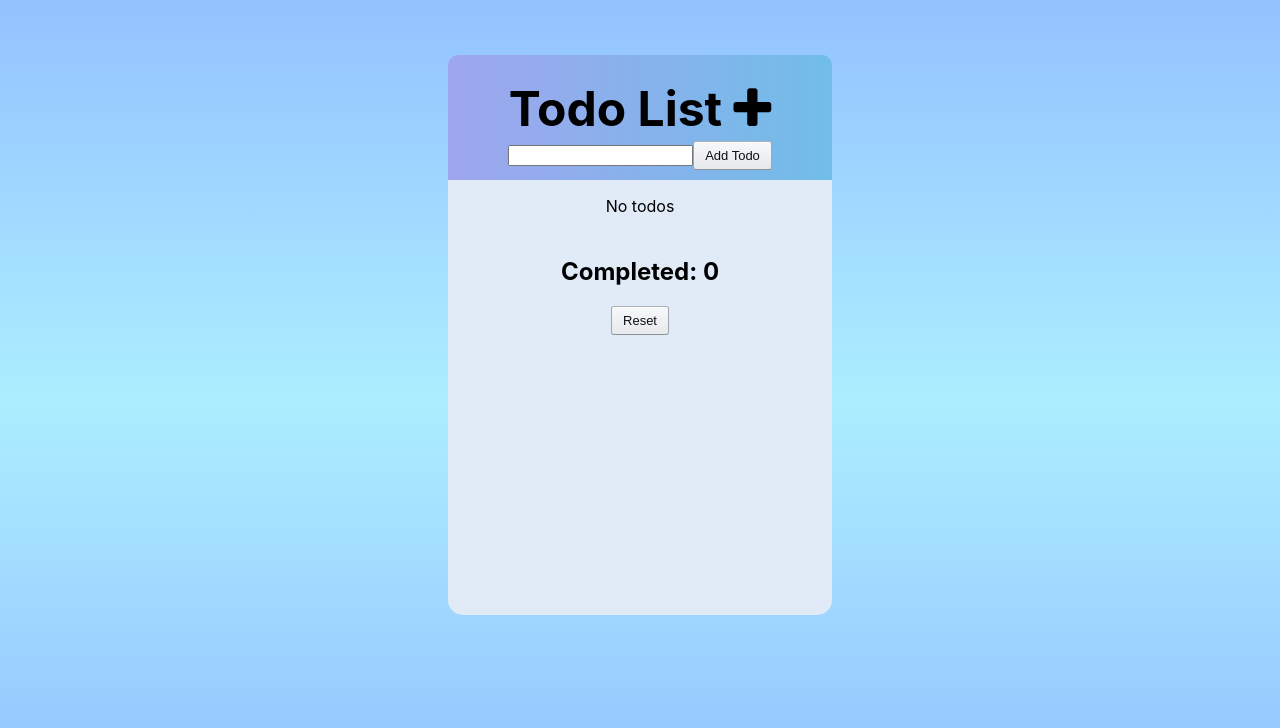
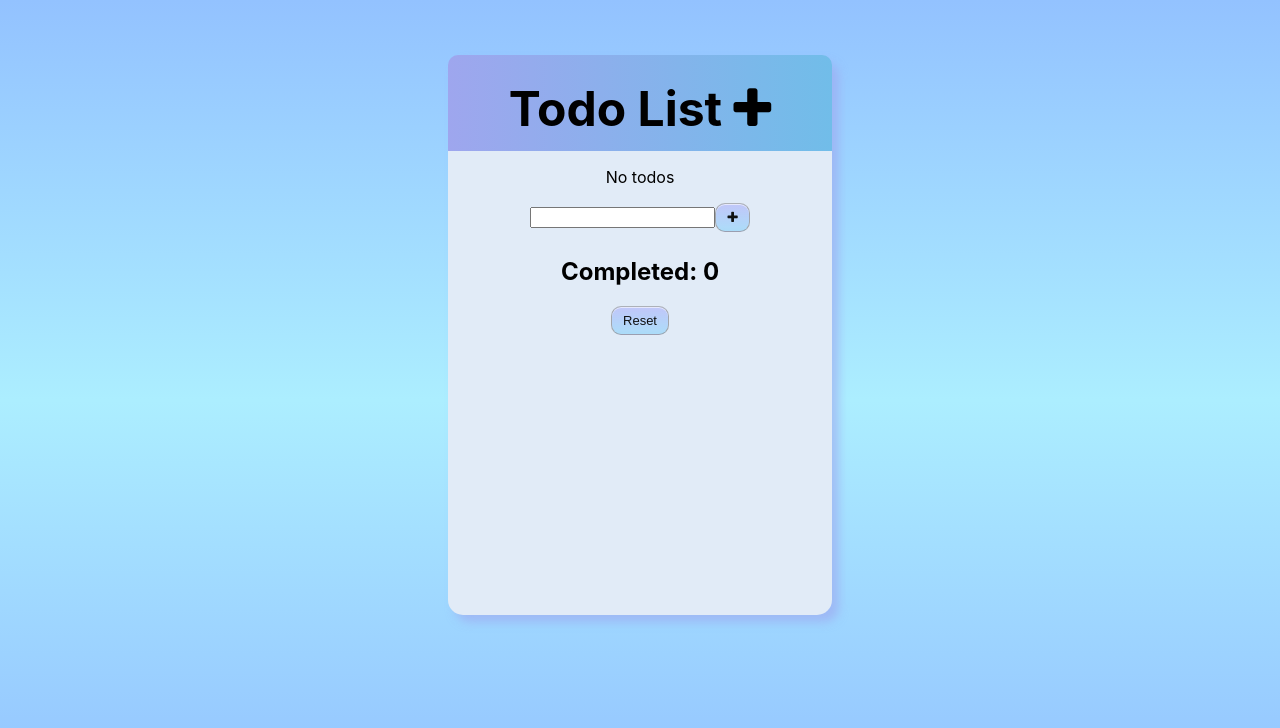
Before and after one commit to williamkemeny/todoList, a React (Create React App) app: page / in a window 1280 px wide. Shown: the top 728 px of the page. Built offline with nearby package versions, Linux system fonts and the light colour scheme.

Commit message:
Added animations to the buttons and changed some css

```diff
--- a/src/App.css
+++ b/src/App.css
@@ -3,7 +3,7 @@ ul {
   padding: 0;
 }
 li {
-  margin-top: 12px;
+  margin: 12px 0px 12px 0px;
 }
 
 .App {
@@ -14,6 +14,7 @@ li {
   align-items: center;
   margin: 55px 35vw 50px 35vw;
   border-radius: 15px;
+  box-shadow: 7px 7px 10px rgba(158, 166, 238, 0.603);
 }
 
 @media only screen and (max-width: 700px) {
@@ -42,13 +43,13 @@ li {
 
 .row {
   display: flex;
-  margin-left: 40%;
-  gap: 20px;
+  margin-left: 35%;
 }
 
 .row button {
-  margin-right: 10px;
+  margin-right: 55px;
   bottom: 0;
+  margin-left: auto;
 }
 
 .bottomOfApp {
@@ -58,11 +59,14 @@ li {
 }
 
 .button-1 {
-  background-image: linear-gradient(#f7f8fa, #e7e9ec);
-  border-color: #adb1b8 #a2a6ac #8d9096;
+  background-image: linear-gradient(
+    rgba(167, 176, 255, 0.644),
+    rgba(124, 207, 255, 0.589)
+  );
+  border-color: #adb1b8 #a2a6ac #8d9096b9;
   border-style: solid;
   border-width: 1px;
-  border-radius: 3px;
+  border-radius: 10px;
   box-shadow: rgba(255, 255, 255, 0.6) 0 1px 0 inset;
   box-sizing: border-box;
   color: #0f1111;
@@ -93,13 +97,9 @@ li {
 }
 
 .button-1:hover {
-  border-color: #a2a6ac #979aa1 #82858a;
-}
-
-.button-1:focus {
-  border-color: #e77600;
-  box-shadow: rgba(228, 121, 17, 0.5) 0 0 3px 2px;
-  outline: 0;
+  box-shadow: rgba(255, 255, 255, 0.2) 0 3px 15px inset,
+    rgba(0, 0, 0, 0.1) 0 3px 5px, rgba(0, 0, 0, 0.1) 0 10px 13px;
+  transform: scale(1.05);
 }
 
 h1 {
@@ -112,6 +112,6 @@ h1 {
   line-height: 1em;
 }
 
-strong {
+b {
   padding: 20px;
 }
--- a/src/App.js
+++ b/src/App.js
@@ -10,9 +10,9 @@ function App() {
         <h1>
           Todo List <i className="fa fa-plus"></i>
         </h1>
-        <TodoInput />
       </div>
       <Todos />
+      <TodoInput />
       <Count />
     </div>
   );
--- a/src/components/TodoInput.js
+++ b/src/components/TodoInput.js
@@ -31,7 +31,7 @@ const TodoInput = () => {
     <div>
       <input value={newTodo} onChange={handleChange} type="text" />
       <button className="button-1" onClick={handleClick}>
-        Add Todo
+        <i className="fa fa-plus"></i>
       </button>
     </div>
   );
--- a/src/components/Todos.js
+++ b/src/components/Todos.js
@@ -18,7 +18,7 @@ const Todos = () => {
     <ul>
       {todos.map((todo) => (
         <li key={todo.id}>
-          <strong>{todo.day}</strong>
+          <b>{todo.day}</b>
           <div className="row">
             {todo.label}
             <button className="button-1" onClick={() => handleClick(todo.id)}>
```
